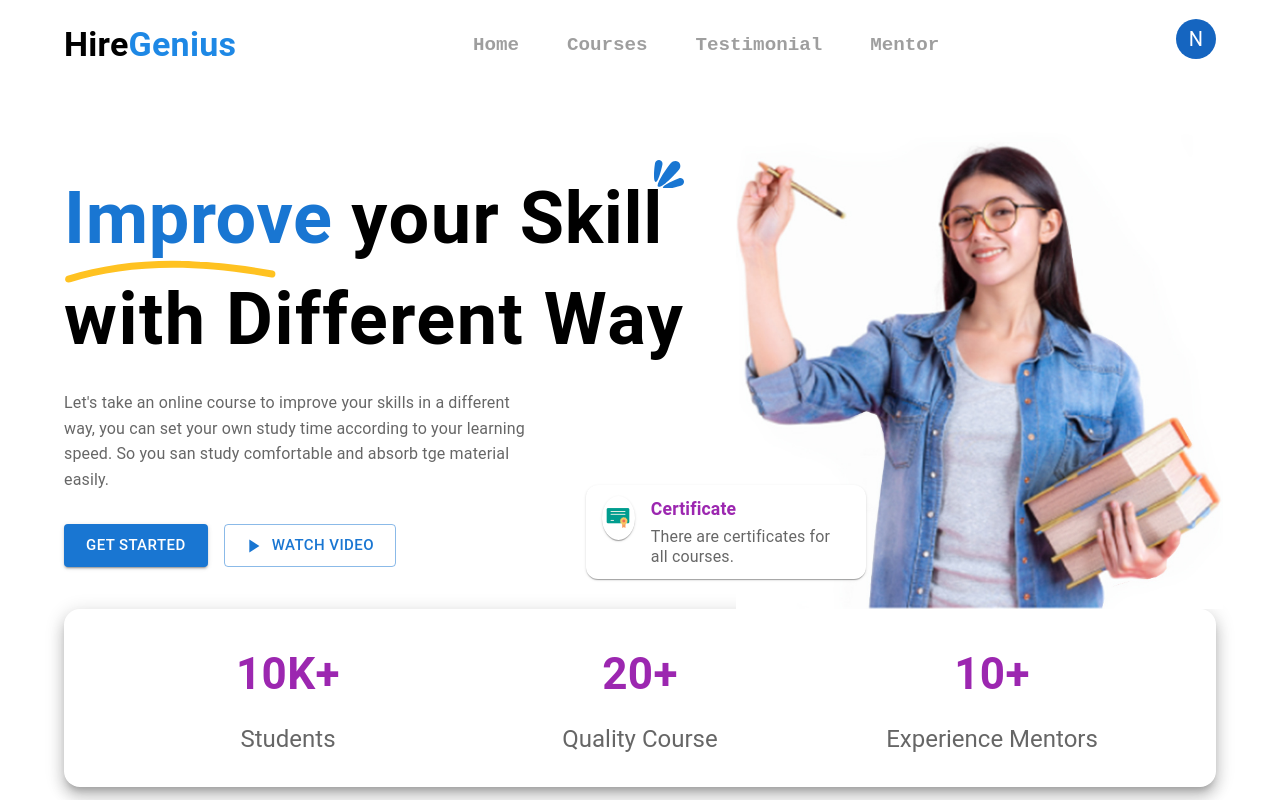
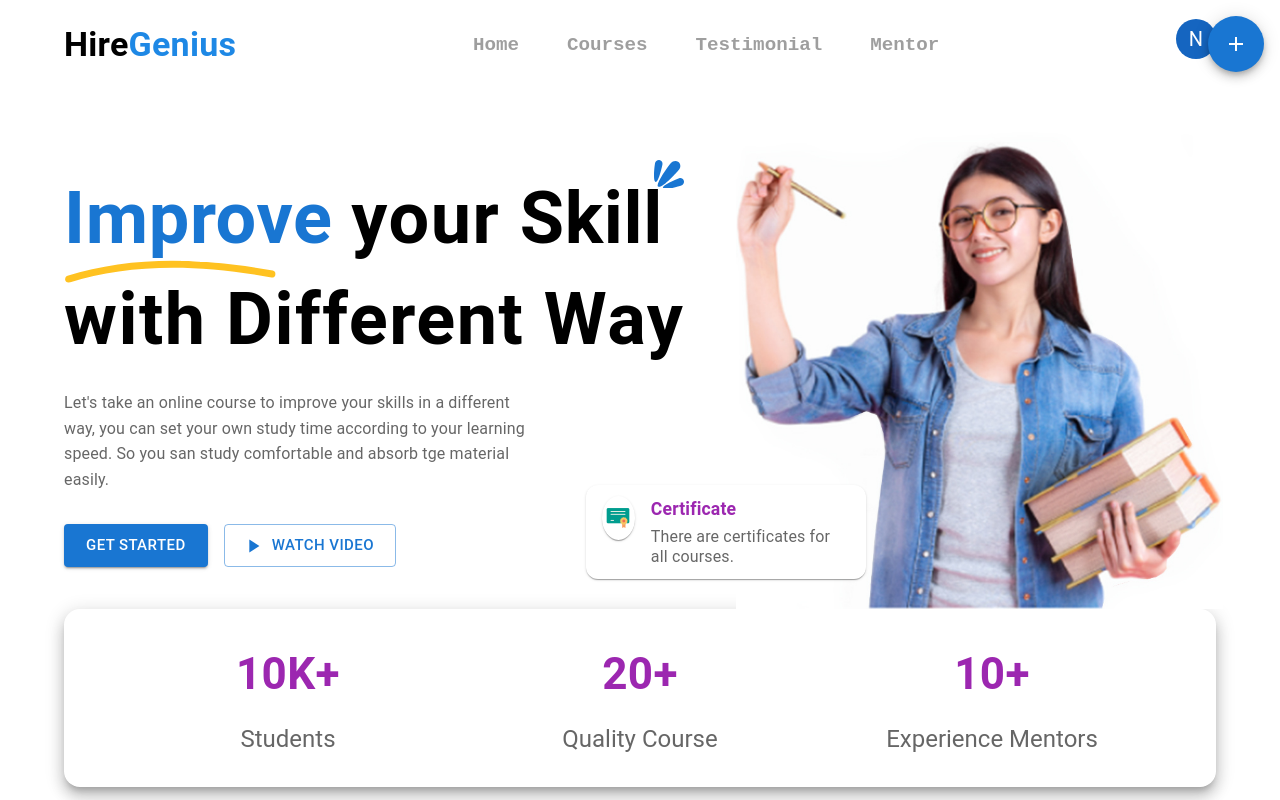
Before and after one commit to Sheel1211/HireGenius, a React (Vite) app in the folder client/: page / in a window 1280 px wide. Shown: the top 800 px of the page. Built offline with nearby package versions, Linux system fonts and the light colour scheme.

Commit message:
added speeddial

```diff
--- a/client/src/pages/Student/Aptitude/ShowQuestion.jsx
+++ b/client/src/pages/Student/Aptitude/ShowQuestion.jsx
@@ -93,6 +93,7 @@ const ShowQuestion = ({ selectedQuestionIdx }) => {
               <Divider />
               <RadioGroup>
                 {questions[selectedQuestionIdx].options.map((option, index) => {
+                  // console.log(option)
                   return (
                     <FormControlLabel
                       sx={{ userSelect: "none" }}
@@ -100,7 +101,7 @@ const ShowQuestion = ({ selectedQuestionIdx }) => {
                       key={index}
                       value={option}
                       control={<Radio size="small" />}
-                      label={option}
+                      label={option.option}
                     />
                   );
                 })}
--- a/client/src/pages/landing_page/header/Header.jsx
+++ b/client/src/pages/landing_page/header/Header.jsx
@@ -10,6 +10,7 @@ import { useTheme } from "@mui/material/styles";
 import { Menu, Close } from "@mui/icons-material";
 import { useNavigate } from "react-router-dom";
 import { Typography } from "@mui/material";
+import UserOptions from "./userOptions";
 
 const Logo = () => {
   const navigate = useNavigate();
@@ -72,6 +73,7 @@ const Header = () => {
             <Box /> {/* Magic space */}
             <Navigation />
             <AuthNavigation />
+            <UserOptions />
             {visibleMenu && matchMobileView && (
               <IconButton
                 sx={{
--- /dev/null
+++ b/client/src/pages/landing_page/header/userOptions.css
@@ -0,0 +1,11 @@
+.speedDial {
+    position: fixed;
+    right: 3vmax;
+    top: 3vmax;
+  }
+
+  .speedDialIcon {
+    width: 56px;
+    height: 56px;
+    border-radius: 100%;
+  }
--- /dev/null
+++ b/client/src/pages/landing_page/header/userOptions.jsx
@@ -0,0 +1,45 @@
+import React, { Fragment, useState } from "react";
+import "./userOptions.css";
+import Backdrop from "@mui/material/Backdrop";
+import SpeedDial from "@mui/material/SpeedDial";
+import SpeedDialIcon from "@mui/material/SpeedDialIcon";
+import SpeedDialAction from "@mui/material/SpeedDialAction";
+import { Dashboard, List, Logout, Person } from "@mui/icons-material";
+
+const UserOptions = ({ user }) => {
+  const [open, setOpen] = React.useState(false);
+  const handleOpen = () => setOpen(true);
+  const handleClose = () => setOpen(false);
+  const actions = [
+    { icon: <Dashboard />, name: "Dashboard" },
+    { icon: <List />, name: "Previous Interviews" },
+    { icon: <Person />, name: "Profile" },
+    { icon: <Logout />, name: "Logout" },
+  ];
+
+  return (
+    <Fragment>
+      <Backdrop open={open} style={{ zIndex: "10" }} />
+      <SpeedDial
+        ariaLabel="SpeedDial basic example"
+        sx={{ position: "absolute", top: 16, right: 16 }}
+        icon={<SpeedDialIcon />}
+        onClose={handleClose}
+        onOpen={handleOpen}
+        open={open}
+        direction="down"
+      >
+        {actions.map((action) => (
+          <SpeedDialAction
+            key={action.name}
+            icon={action.icon}
+            tooltipTitle={action.name}
+            onClick={handleClose}
+          />
+        ))}
+      </SpeedDial>
+    </Fragment>
+  );
+};
+
+export default UserOptions;
```
